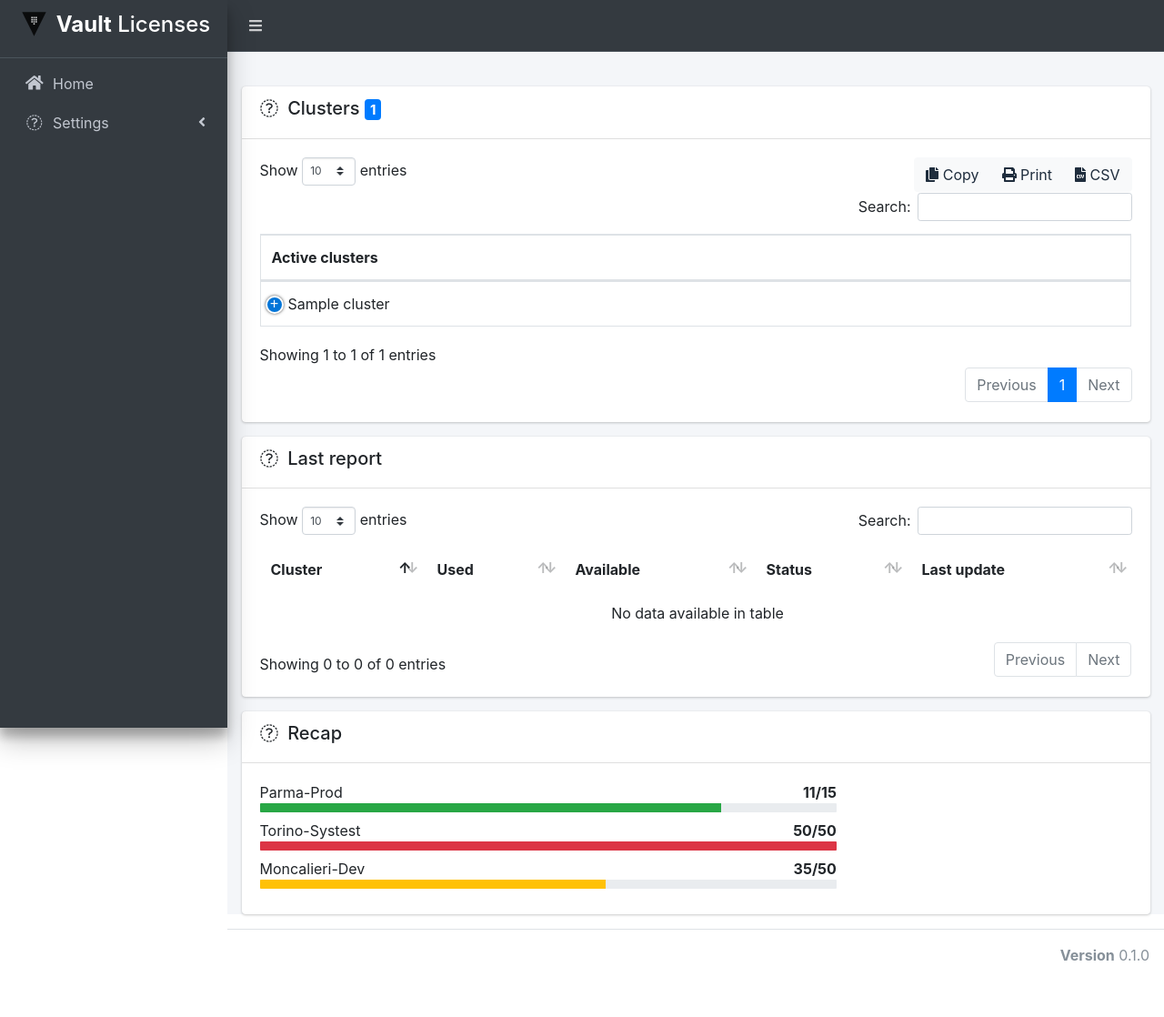
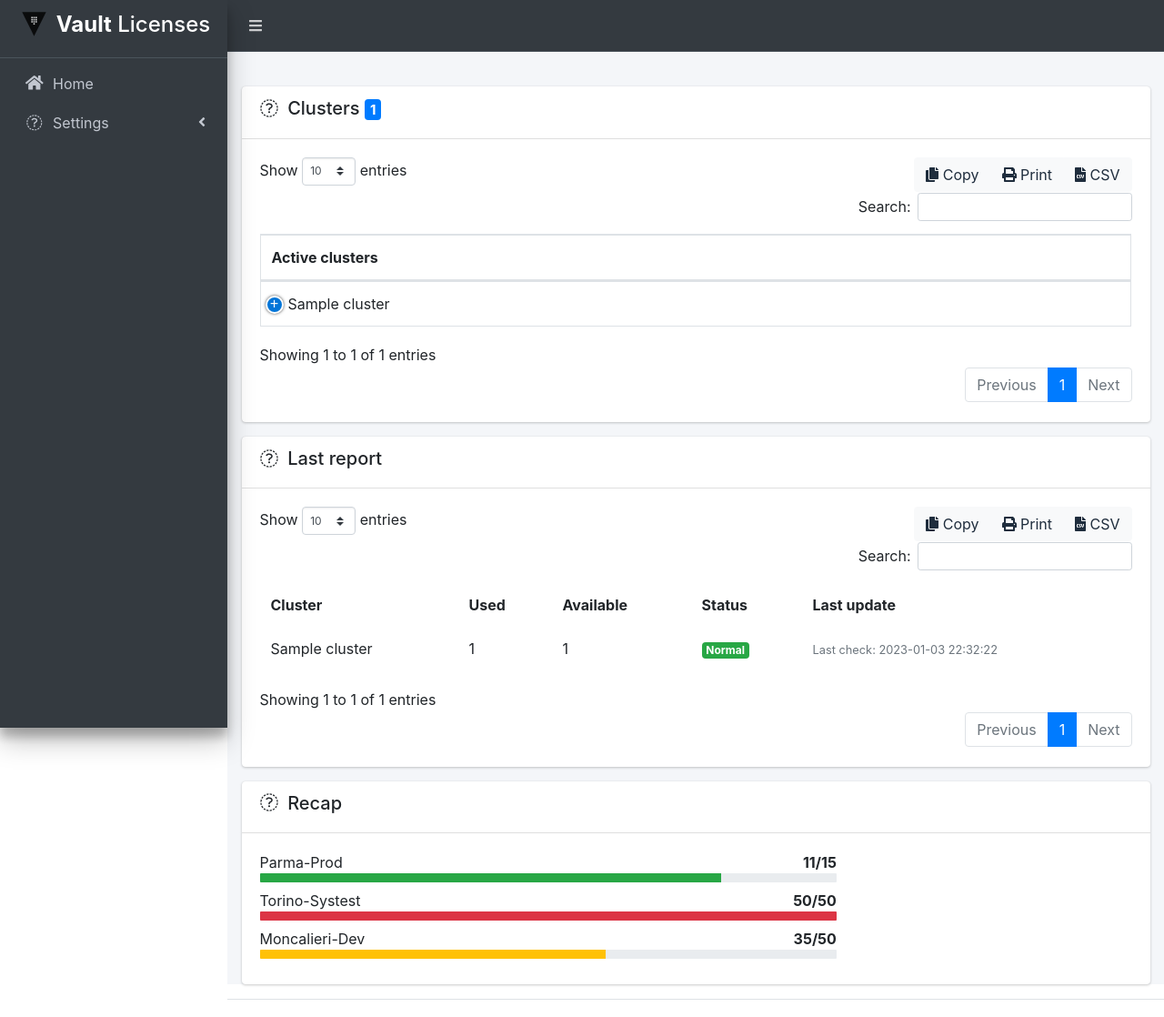
Before and after one commit to escomputers/hc_vault, a Django app: page / in a window 1280 px wide. Shown: the top 1118 px of the page at 91% size. Before the commit the page ends 1056 px from the top, so only its background shows below. Run offline with Django 4.2, Linux system fonts and the light colour scheme; tables that the repository leaves empty hold one stand-in row (values such as "Sample post"); some libraries are stand-ins or nearby versions.

Commit message:
homepage fixes

```diff
--- a/vault/dashboard/models.py
+++ b/vault/dashboard/models.py
@@ -15,7 +15,7 @@
 
 class Node(models.Model):
     url = models.URLField(blank=True, null=True, unique=True)
-    cluster = models.ForeignKey(Cluster, on_delete=models.CASCADE)
+    cluster = models.ForeignKey(Cluster, on_delete=models.CASCADE, related_name='nodes')
 
     def __str__(self):
         return str(self.cluster)
--- a/vault/dashboard/views.py
+++ b/vault/dashboard/views.py
@@ -8,12 +8,14 @@
         clusters = Cluster.objects.all()
         clusters_number = len(clusters)
         clusters_data = clusters.values()
+        nodes = Node.objects.all()
     except Cluster.DoesNotExist:
         clusters = None
         clusters_number = 0
         clusters_data = None
+        nodes = None
 
-    return render(request, 'home.html', context={'clusters_number': clusters_number, 'clusters_data': clusters_data})
+    return render(request, 'home.html', context={'clusters_number': clusters_number, 'clusters_data': clusters_data, 'nodes': nodes})
 
 
 def addClusters(request):
--- a/vault/templates/home.html
+++ b/vault/templates/home.html
@@ -48,8 +48,12 @@
 							{% for i in clusters_data %}
 							<tr>
 								<td>{{ i.cluster_name }}</td>
-								<td>{{ i.node1 }}</td>
-								<td>{{ i.node2 }}</td>
+                <td>
+                  {% for node in nodes %}
+                  {{ node.url }}
+                {% endfor %}
+                </td>
+                <td></td>
 								<!--
 									/**
 										*! INSERIRE
@@ -77,7 +81,7 @@
 				</div>
 
 				<div class="card-body">
-					<table id="report" class="table table-borderless table-hover">
+					<table id="last_report" class="table table-borderless table-hover">
 						<thead>
 							<tr>
                 <th>Cluster</th>
@@ -88,8 +92,8 @@
 							</tr>
 						</thead>
 
-						{% if clusters %}
-							{% for i in clusters %}
+						{% if clusters_data %}
+							{% for i in clusters_data %}
 						<tbody>
 							<tr>
 								<td>{{ i.cluster_name }}</td>
@@ -203,12 +207,49 @@
 </script>
 
 <script>
-$(document).ready(function () {
-	$("#report").DataTable({
-		"responsive": true,
-	});
-});
-</script>
+  $(function () {
+    let table = $('#last_report').DataTable({
+      dom: '<"button-container"B>lfrtip',
+      responsive: true,
+      ordering: false,
+      buttons: [
+        {
+          extend: 'copy',
+          text: '<i class="fas fa-copy"></i> Copy',
+          className: 'btn btn-light',
+          exportOptions: {
+            columns: ':visible'
+          }
+        },
+        {
+          extend: 'print',
+          text: '<i class="fas fa-print"></i> Print',
+          className: 'btn btn-light',
+          exportOptions: {
+            columns: ':visible'
+          }
+        },
+        {
+          extend: 'csv',
+          text: '<i class="fas fa-file-csv"></i> CSV',
+          className: 'btn btn-light',
+          exportOptions: {
+            columns: ':visible'
+          }
+        },
+        {
+          extend: 'pdf',
+          text: '<i class="fas fa-file-pdf"></i> PDF',
+          className: 'btn btn-light',
+          exportOptions: {
+            columns: ':visible'
+          }
+        }
+        ]
+    });
+
+  });
+  </script>
 
 <!--TABELLA CON PERCENTUALI-->
 <!--
```
